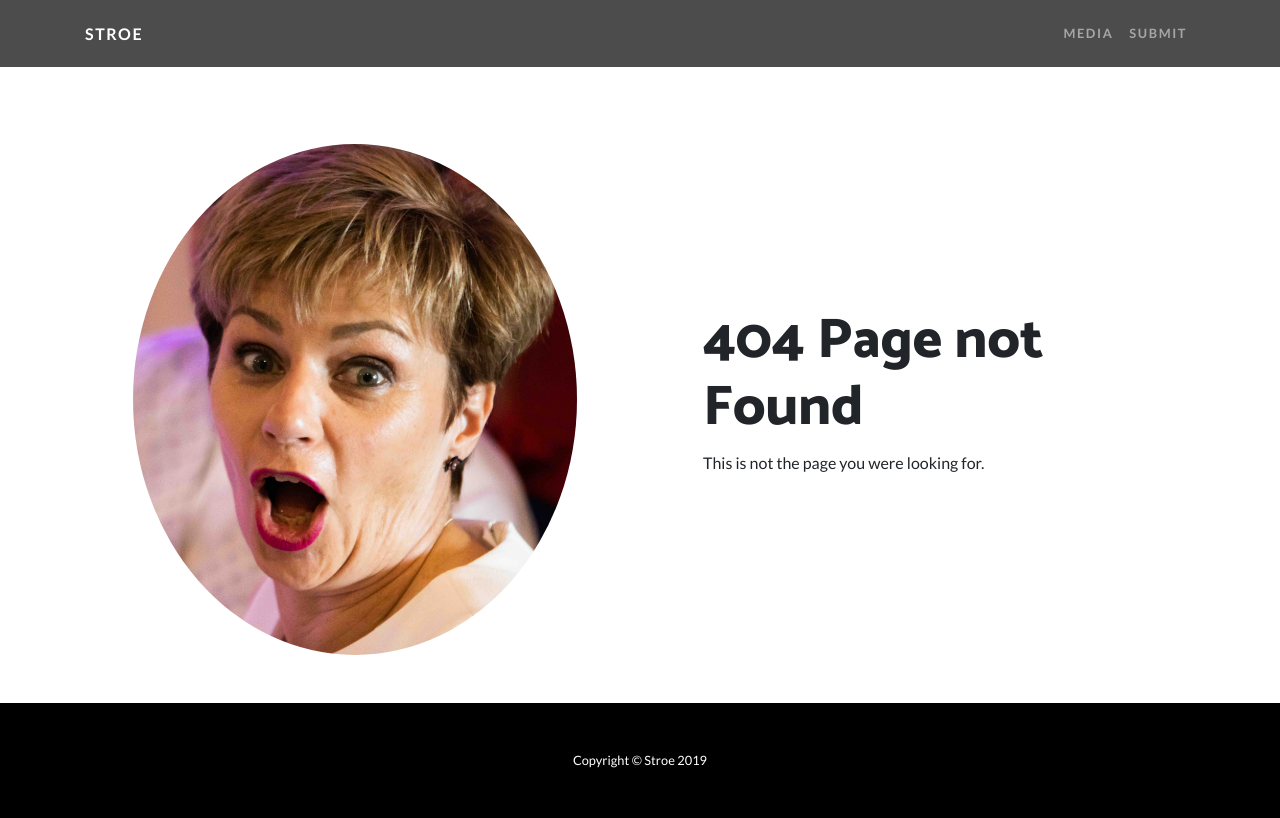
After one commit to Fl4v/stroe, a Django app: template main/templates/404.html in a window 1280 px wide. The commit adds this page. Run offline with Django 3.2, Linux system fonts and the light colour scheme; the template is opened without the code that fills it, so the values that code supplies are empty; parts of the project's set-up code (start-up, migrations or seed data) failed here and were passed over; some libraries are stand-ins or nearby versions.

Commit message:
adding 404

```diff
--- a/form/templates/form.html
+++ b/form/templates/form.html
@@ -3,8 +3,8 @@
   <header class="masthead text-center text-white">
     <div class="masthead-content">
       <div class="container">
-        <h2 class="masthead-heading mb-0">Thank You for Joining Us</h2>
-        <h3 class="masthead-subheading mb-0">We Had a Fantastic Time</h3>
+        <h2 class="masthead-heading mb-0">Under Costruction</h2>
+        <h3 class="masthead-subheading mb-0">Please check back soon!</h3>
       </div>
     </div>
     <div class="bg-circle-1 bg-circle"></div>
--- a/gallery/templates/gallery.html
+++ b/gallery/templates/gallery.html
@@ -3,7 +3,7 @@
 
 <div class="container">
 
-<h1 class="font-weight-light text-center text-lg-left mt-5 pt-5 mb-0">Pictures Gallery</h1>
+<h1 class="font-weight-light text-center text-lg-left  mt-5 pt-5 mb-0">Pictures Gallery</h1>
 
 <hr class="mt-2 mb-5">
 
@@ -19,6 +19,7 @@
     {% endfor %}
 
     </div>
+
 </div>
 
 {% endblock %}
--- /dev/null
+++ b/main/templates/404.html
@@ -0,0 +1,22 @@
+{% extends 'base.html' %}
+{% load static %}
+
+{% block content %}
+  <section>
+    <div class="container">
+      <div class="row align-items-center mt-5 pt-5 mb-0">
+        <div class="col-lg-6">
+          <div class="p-5">
+            <img class="img-fluid rounded-circle" src="{% static 'img/404_light.jpg' %}" alt="">
+          </div>
+        </div>
+        <div class="col-lg-6">
+          <div class="p-5">
+            <h2 class="display-4">404 Page not Found</h2>
+            <p>This is not the page you were looking for.</p>
+          </div>
+        </div>
+      </div>
+    </div>
+  </section>
+{% endblock %}
--- a/stroe/settings.py
+++ b/stroe/settings.py
@@ -130,6 +130,6 @@ STATIC_URL = os.path.join(BASE_DIR, 'templates/static/')
 
 STATICFILES_DIRS = ( os.path.join(BASE_DIR, 'templates/static/'), )
 
-# Apps
+# Custom
 
 S3_BASE_URL = 'https://stroe-django-bucket.s3-eu-west-1.amazonaws.com/'
--- a/stroe/urls.py
+++ b/stroe/urls.py
@@ -16,9 +16,15 @@ Including another URLconf
 from django.contrib import admin
 from django.urls import path, include
 
+from main.views import handler404
+
 urlpatterns = [
     path('admin/', admin.site.urls),
     path('', include('main.urls'), name='home'),
-    path('gallery/', include('gallery.urls'), name = 'gallery'),
+    path('gallery/', include('gallery.urls'), name='gallery'),
     path('form/', include('form.urls'), name='form'),
 ]
+
+# Error pages
+
+handler404 = handler404
```
